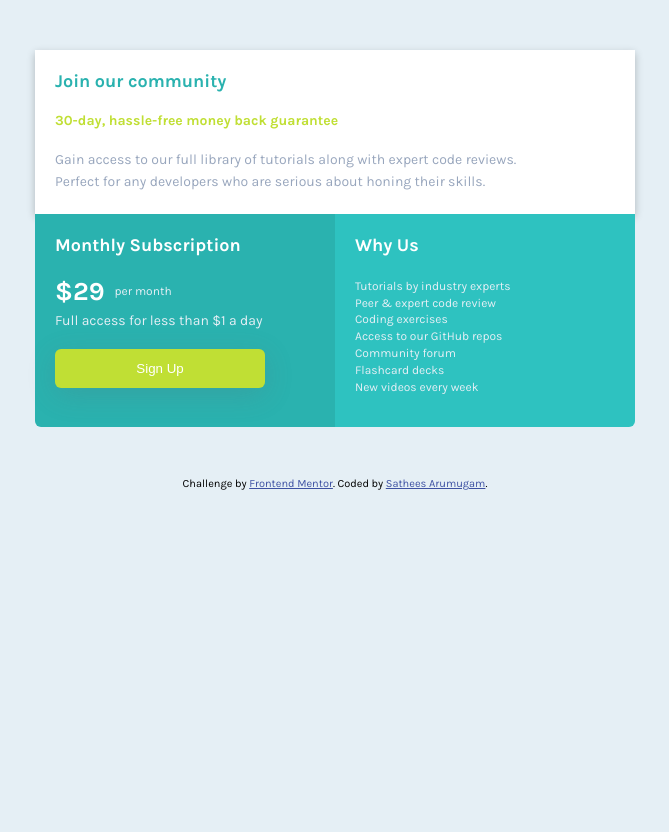
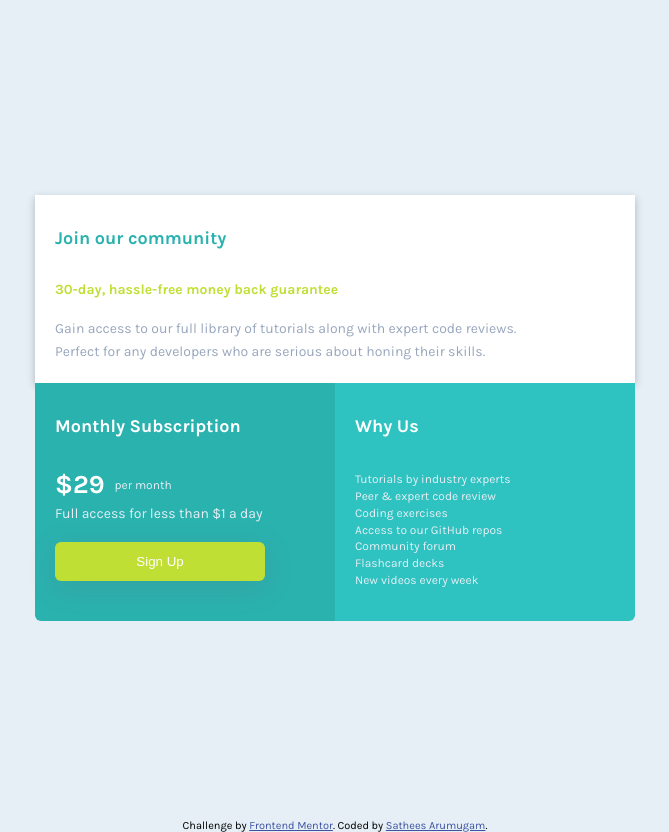
Before and after one commit to SatheesA/Single-price-grid-component, a plain HTML site: page index.html in a window 1280 px wide. Shown: the whole page, without its empty margins (305-974 px from the left). Before the commit the page ends 800 px from the top, so only its background shows below. Drawn offline with Linux system fonts and the light colour scheme.

Commit message:
fixed headings and centering

```diff
--- a/index.html
+++ b/index.html
@@ -37,7 +37,7 @@
   <body>
     <div class="container">
       <div class="article main">
-        <header class="color-primary">Join our community</header>
+        <h1 class="color-primary">Join our community</h1>
         <div class="lead color-primary-2">
           30-day, hassle-free money back guarantee
         </div>
@@ -48,7 +48,7 @@
         </div>
       </div>
       <div class="article signup">
-        <header class="color-white">Monthly Subscription</header>
+        <h1 class="color-white">Monthly Subscription</h1>
         <div>
           <div class="lead">
             <span class="color-white text-big">&dollar;29</span>
@@ -62,7 +62,7 @@
         <button class="bg-primary-2 color-white">Sign Up</button>
       </div>
       <div class="article key-points bg-primary-lighten">
-        <header class="color-white">Why Us</header>
+        <h1 class="color-white">Why Us</h1>
         <ul class="color-gray-2">
           <li>Tutorials by industry experts</li>
           <li>Peer &amp; expert code review</li>
--- a/style.scss
+++ b/style.scss
@@ -73,6 +73,7 @@ body {
   background: hsl(204, 43%, 93%);
   font-size: 16px;
   font-weight: 400;
+  height: 100vh;
 }
 
 .container {
@@ -86,10 +87,12 @@ body {
   }
 
   @include for-upper-breakpoint {
-    margin: 50px auto;
+    margin: auto auto;
+    height: 100vh;
+    align-content: center;
   }
 }
-header {
+h1 {
   font-size: 18px;
   font-weight: 600;
 }
@@ -146,9 +149,9 @@ header {
     box-shadow: rgba(100, 100, 111, 0.2) 0px 7px 29px 0px;
     cursor: pointer;
 
-     &:hover {
+    &:hover {
       background: color.scale($color-primary-2, $lightness: -15%);
-     }
+    }
   }
 
   @include for-tablet-up {
```
Also changed, not shown: style.css, 1 other file.
